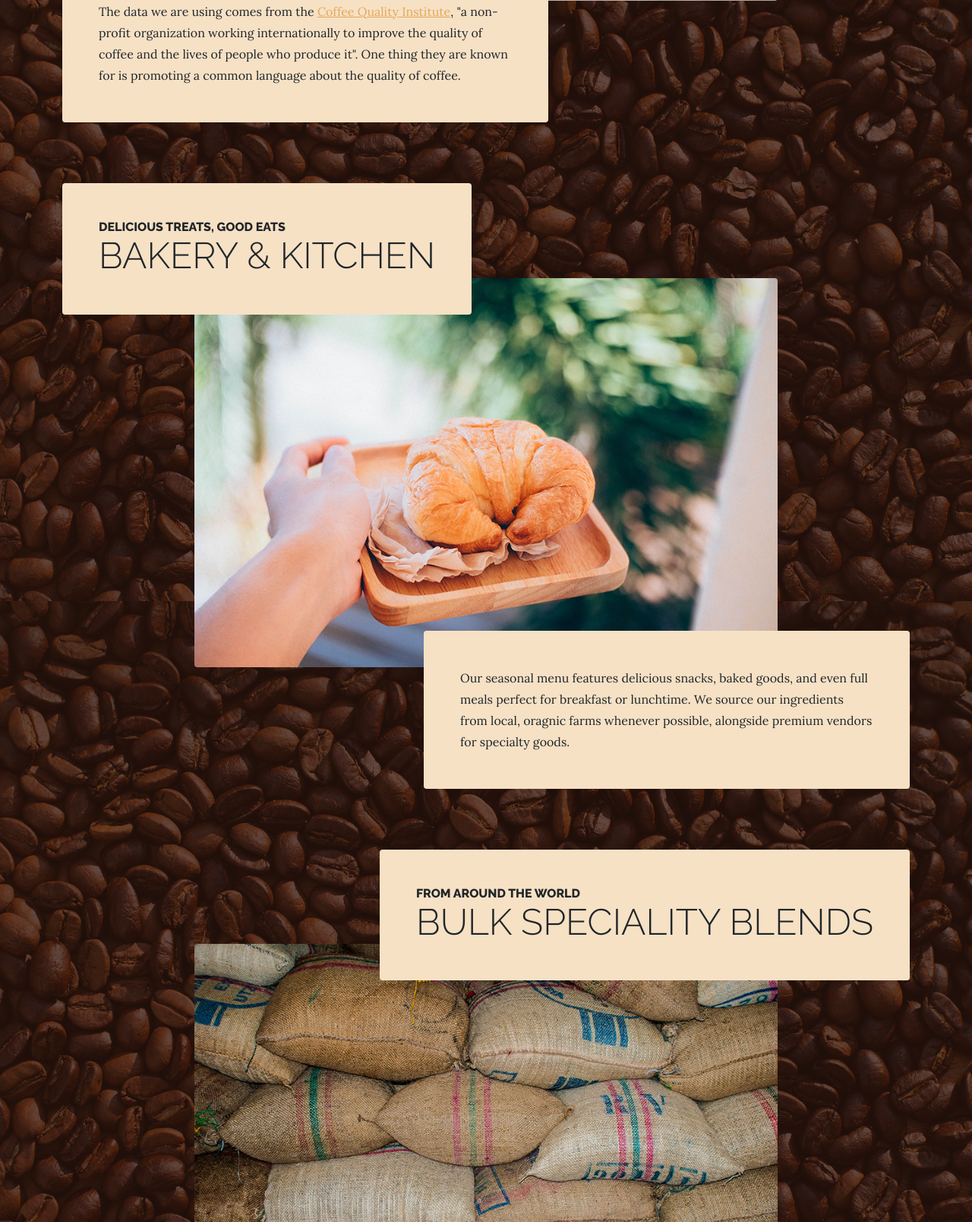
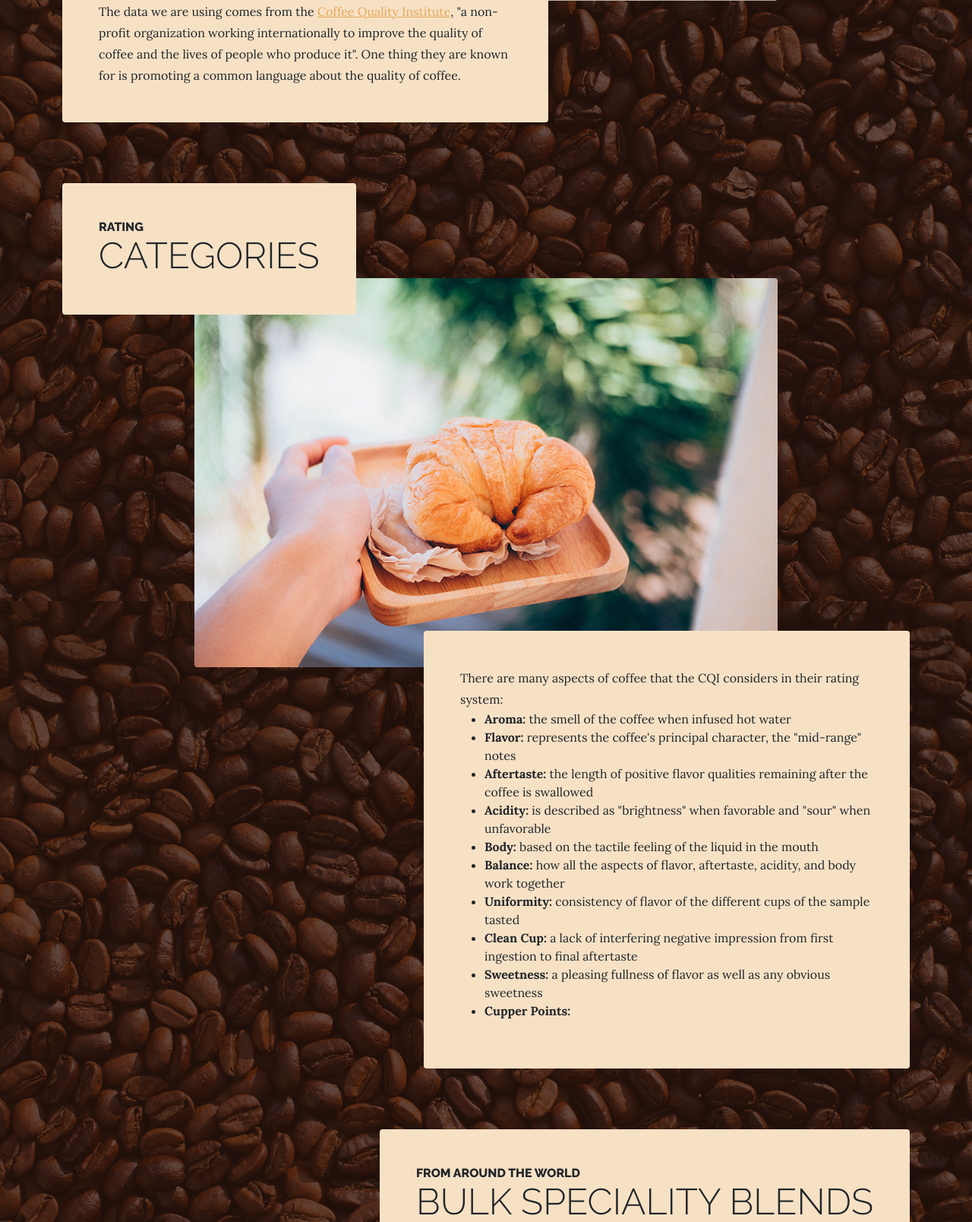
Before and after one commit to lamccart15/Coffee_Ratings, a Flask app: page /data in a window 1280 px wide. Shown: the part 1161-2769 px from the top of the page at 76% size. Run offline with Flask 2, Linux system fonts and the light colour scheme; some libraries are stand-ins or nearby versions.

Commit message:
update data page

```diff
--- a/templates/data.html
+++ b/templates/data.html
@@ -70,8 +70,8 @@
                 <div class="product-item-title d-flex">
                     <div class="bg-faded p-5 d-flex me-auto rounded">
                         <h2 class="section-heading mb-0">
-                            <span class="section-heading-upper">Delicious Treats, Good Eats</span>
-                            <span class="section-heading-lower">Bakery & Kitchen</span>
+                            <span class="section-heading-upper">Rating</span>
+                            <span class="section-heading-lower">Categories</span>
                         </h2>
                     </div>
                 </div>
@@ -79,9 +79,20 @@
                     src="../static/assets/img/products-02.jpg" alt="..." />
                 <div class="product-item-description d-flex ms-auto">
                     <div class="bg-faded p-5 rounded">
-                        <p class="mb-0">Our seasonal menu features delicious snacks, baked goods, and even full meals
-                            perfect for breakfast or lunchtime. We source our ingredients from local, oragnic farms
-                            whenever possible, alongside premium vendors for specialty goods.</p>
+                        <p class="mb-0">There are many aspects of coffee that the CQI considers in their rating system:</p>
+                        <p class="mb-0"><ul>
+                                            <li><strong>Aroma: </strong>the smell of the coffee when infused hot water</li>
+                                            <li><strong>Flavor: </strong>represents the coffee's principal character, the "mid-range" notes</li>
+                                            <li><strong>Aftertaste: </strong>the length of positive flavor qualities remaining after the coffee is swallowed</li>
+                                            <li><strong>Acidity: </strong>is described as "brightness" when favorable and "sour" when unfavorable</li>
+                                            <li><strong>Body: </strong>based on the tactile feeling of the liquid in the mouth</li>
+                                            <li><strong>Balance: </strong>how all the aspects of flavor, aftertaste, acidity, and body work together</li>
+                                            <li><strong>Uniformity: </strong>consistency of flavor of the different cups of the sample tasted</li>
+                                            <li><strong>Clean Cup: </strong>a lack of interfering negative impression from first ingestion to final aftertaste</li>
+                                            <li><strong>Sweetness: </strong>a pleasing fullness of flavor as well as any obvious sweetness</li>
+                                            <li><strong>Cupper Points: </strong></li>
+                                        </ul>
+                        </p>
                     </div>
                 </div>
             </div>
```
